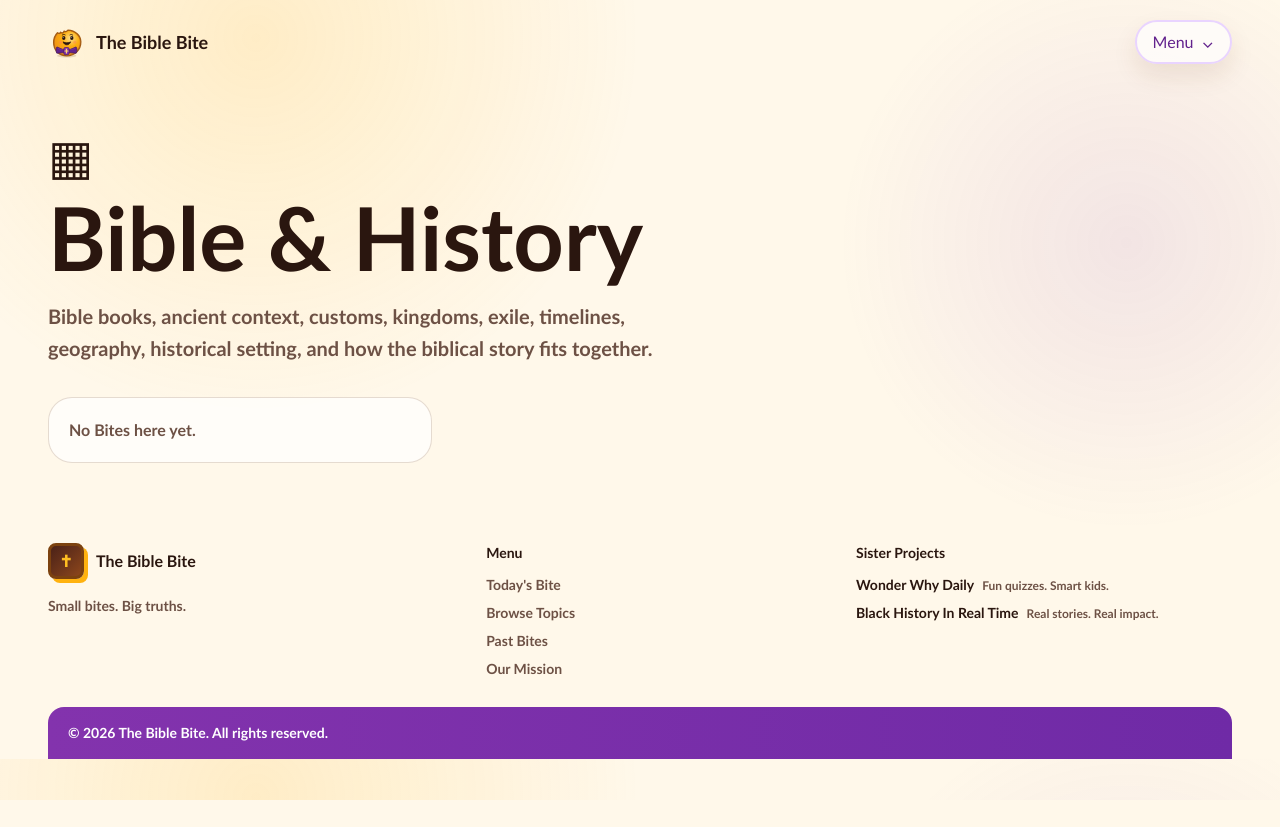
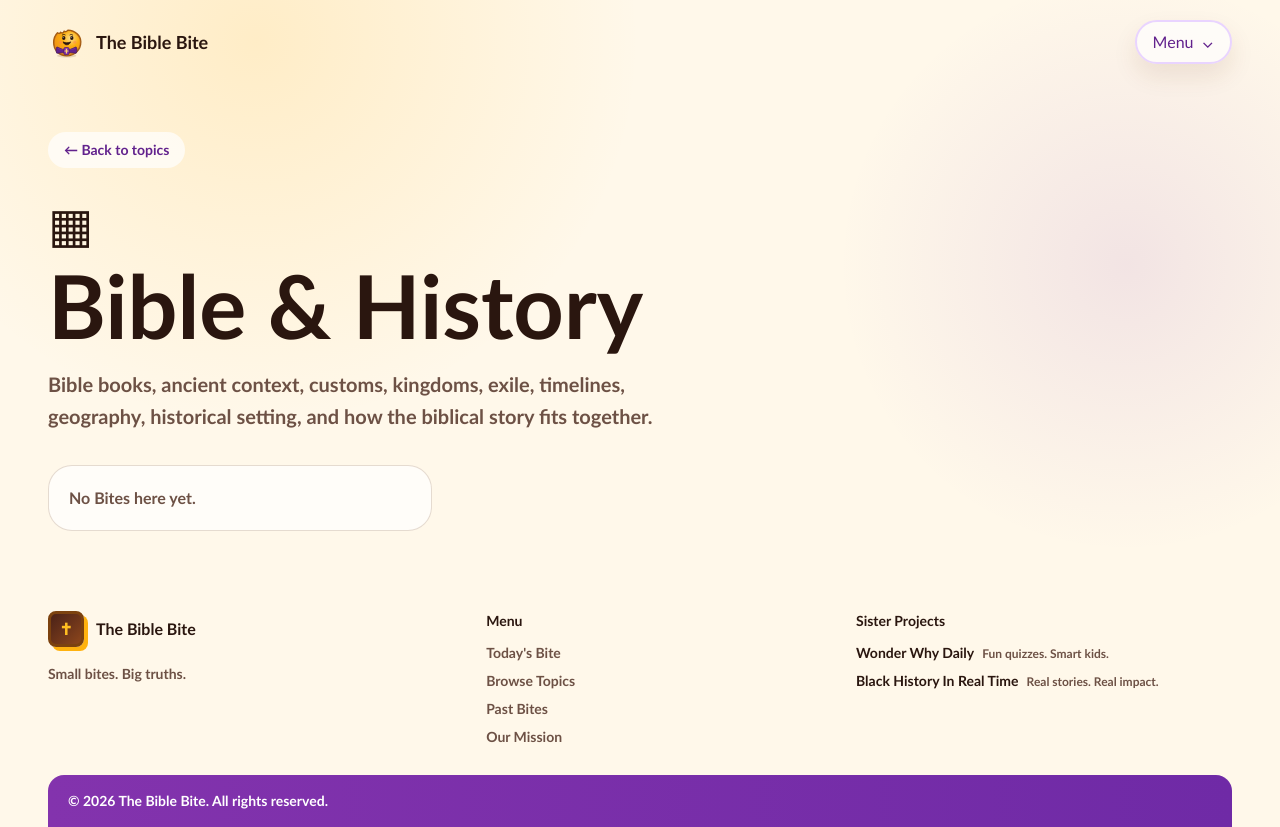
Before and after one commit to edna-ivey/thebiblebite, a Next.js app: page /topics/bible-and-history in a window 1280 px wide. Before the commit the page ends 800 px from the top, so only its background shows below. Built offline with nearby package versions, Linux system fonts and the light colour scheme.

Commit message:
Improve topic browsing navigation

```diff
--- a/app/topics/[topic]/page.tsx
+++ b/app/topics/[topic]/page.tsx
@@ -40,6 +40,12 @@ export default async function TopicRoute({
 
   return (
     <main className="page-shell py-12">
+      <Link
+        className="focus-ring mb-8 inline-flex w-max rounded-full bg-white/70 px-4 py-2 text-sm font-black text-[var(--purple-dark)] no-underline"
+        href="/topics"
+      >
+        ← Back to topics
+      </Link>
       <p className="text-5xl" aria-hidden="true">
         {topic.icon}
       </p>
--- a/app/topics/page.tsx
+++ b/app/topics/page.tsx
@@ -1,6 +1,7 @@
 import { TopicPill } from "@/components/TopicPill";
 import { getPublicBitesByTopic } from "@/lib/bites";
 import { getTopics } from "@/lib/topics";
+import Link from "next/link";
 
 export const dynamic = "force-dynamic";
 
@@ -30,8 +31,9 @@ export default function TopicsPage() {
           const biteCount = getPublicBitesByTopic(topic.slug).length;
 
           return (
-            <section
-              className="rounded-3xl border border-[var(--line)] bg-white/70 p-5 shadow-sm"
+            <Link
+              className="focus-ring rounded-3xl border border-[var(--line)] bg-white/70 p-5 no-underline shadow-sm transition hover:-translate-y-0.5 hover:border-purple-200 hover:shadow-md motion-reduce:hover:translate-y-0"
+              href={`/topics/${topic.slug}`}
               key={topic.slug}
             >
               <p className="text-3xl" aria-hidden="true">
@@ -44,7 +46,7 @@ export default function TopicsPage() {
               <p className="mt-4 text-sm font-black text-[var(--purple-dark)]">
                 {biteCount} {biteCount === 1 ? "Bite" : "Bites"}
               </p>
-            </section>
+            </Link>
           );
         })}
       </div>
```
